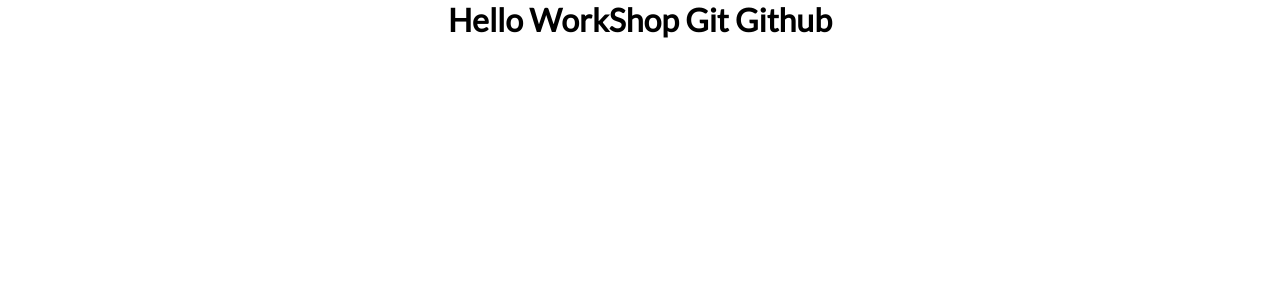
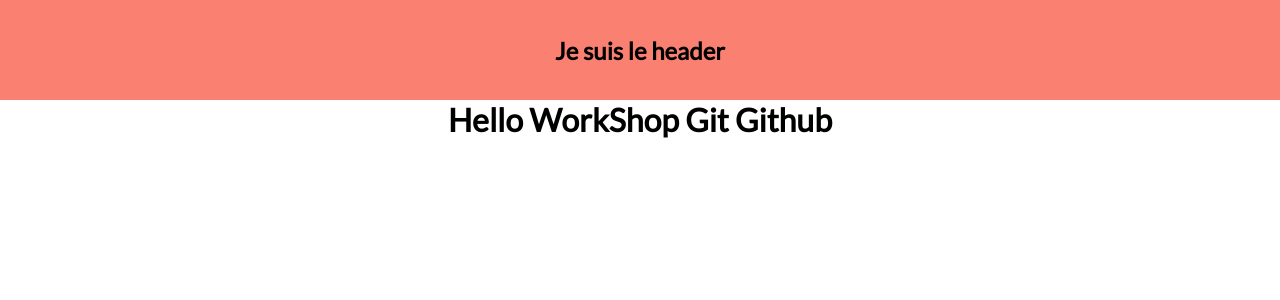
Before and after one commit to BastienLairis/workshop-git-github, a React (Create React App) app: page / in a window 1280 px wide. Shown: the top 300 px of the page. Built offline with nearby package versions, Linux system fonts and the light colour scheme.

Commit message:
add component header

```diff
--- a/src/App.js
+++ b/src/App.js
@@ -1,8 +1,12 @@
 import "./App.css";
+
+//components
+import Header from "./components/Header";
 
 function App() {
   return (
     <div className="App">
+      <Header />
       <h1>Hello WorkShop Git Github</h1>
     </div>
   );
--- /dev/null
+++ b/src/components/Header.js
@@ -0,0 +1,17 @@
+const Header = () => {
+  return (
+    <header
+      style={{
+        background: "salmon",
+        height: "100px",
+        display: "flex",
+        justifyContent: "center",
+        alignItems: "center",
+      }}
+    >
+      <h2>Je suis le header</h2>
+    </header>
+  );
+};
+
+export default Header;
```
